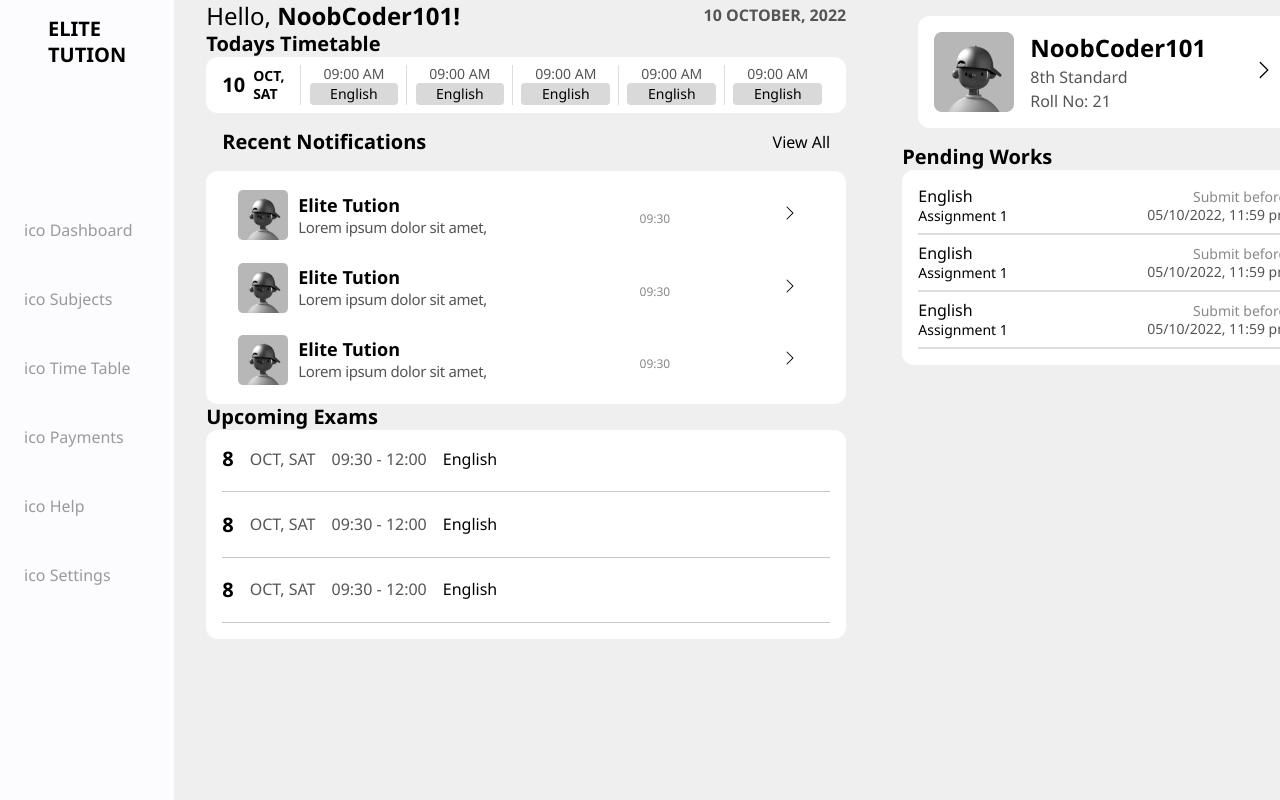
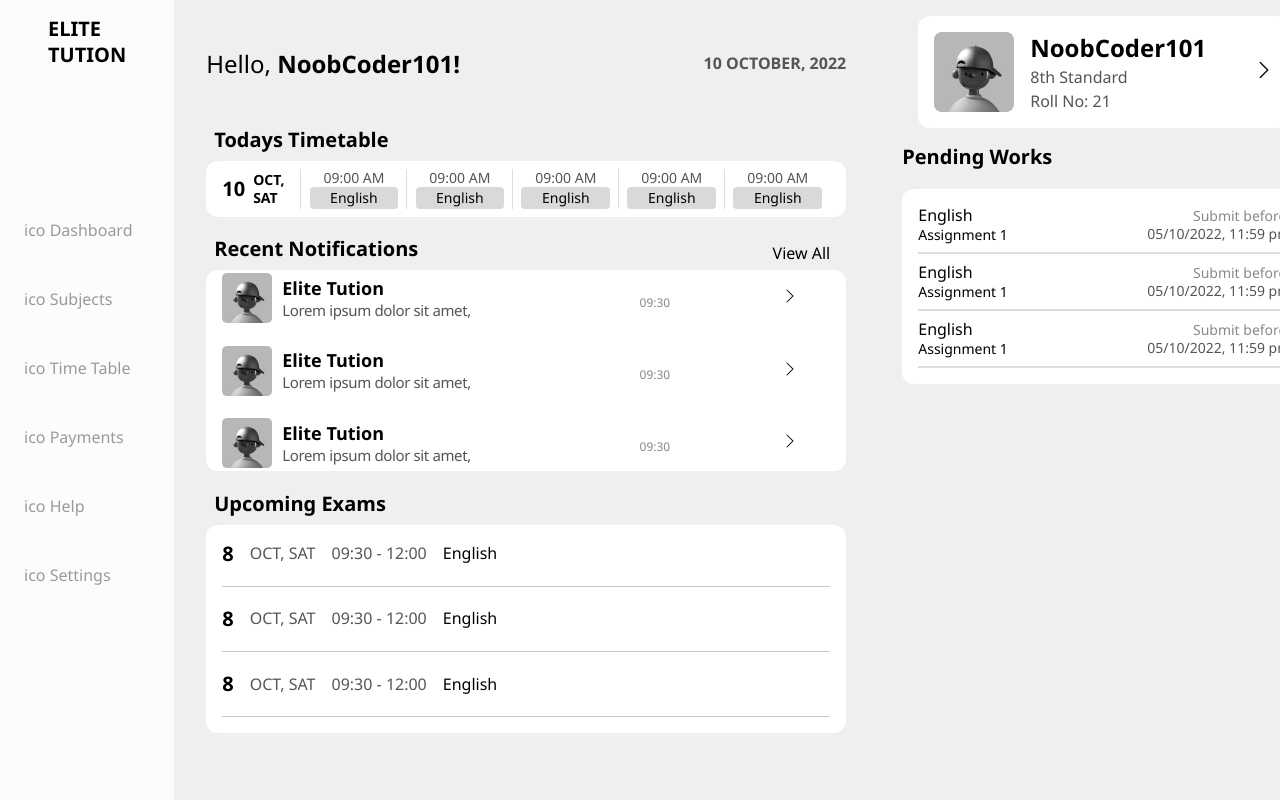
Before and after one commit to Noob-Coders-404/tutors-hub-frontend, a Next.js app: page / in a window 1280 px wide. Shown: the top 800 px of the page. Built offline with nearby package versions, Linux system fonts and the light colour scheme.

Commit message:
content-fixes

```diff
--- a/components/Layout/Home.js
+++ b/components/Layout/Home.js
@@ -23,11 +23,12 @@ const Home = () => {
               <h2>Hello, <span>NoobCoder101!</span></h2>
               <p>10 OCTOBER, 2022</p>
             </div>
-            <div className={styles.timetable}>
+            <div>
+
             <TimeTable />
-            </div>
             <Notification />
             <UpcomingExams />
+            </div>
           </div>
           <div className={styles.section2}>
             <Profile />
--- a/components/Layout/home.module.css
+++ b/components/Layout/home.module.css
@@ -9,19 +9,25 @@
     gap: 3.5rem;
     color: #000;
 }
-
+.container>div>div:nth-child(2){
+    display: flex;
+    flex-direction: column;
+    gap: 1.2rem;
+}
 .title {
     display: flex;
     width: 100%;
     justify-content: space-between;
     align-items: center;
     line-height: 31px;
+
 }
 
 .title>h2 {
     font-weight: 400;
     font-size: 24px;
     color: #000000;
+    margin: 3rem 0;
 }
 
 .title>h2>span {
--- a/components/dashboard/Notification/notification.module.css
+++ b/components/dashboard/Notification/notification.module.css
@@ -1,6 +1,4 @@
-.notification>div{
-    padding: 1rem;
-}
+
 .notification>div>span {
     font-weight: 500;
     font-size: 16px;
@@ -17,12 +15,14 @@
     display: flex;
     align-items: center;
     color: #000000;
-    margin: 0;
+    margin-bottom: .5rem;
+    margin-left: .5rem;
 }
 
 .notification>div {
     display: flex;
     justify-content: space-between;
+    padding-right: 1rem;
 }
 
 .container {
@@ -43,16 +43,19 @@
     padding: .2rem 1rem;
     position: relative;
 }
-.container>div>span{
+
+.container>div>span {
     right: 2rem;
     position: absolute;
 }
-.time{
+
+.time {
     position: absolute;
     bottom: 1rem;
     right: 10rem;
 
 }
+
 .container>div>img {
     width: 50px;
 }
@@ -93,7 +96,8 @@
     text-align: right;
     color: #888888;
 }
-.line{
+
+.line {
     display: flex;
     align-items: center;
     justify-content: center;
--- a/components/dashboard/TimeTable/timetable.module.css
+++ b/components/dashboard/TimeTable/timetable.module.css
@@ -8,6 +8,8 @@
     font-size: 20px;
     line-height: 26px;
     color: #000;
+    margin-bottom: .5rem;
+    margin-left: .5rem;
 }
 
 .container {
--- a/components/dashboard/UpcomingExams/upcomingexams.module.css
+++ b/components/dashboard/UpcomingExams/upcomingexams.module.css
@@ -7,6 +7,8 @@
     font-size: 20px;
     line-height: 26px;
     color: #000000;
+    margin-bottom: .5rem;
+    margin-left: .5rem;
 }
 
 .container {
@@ -26,14 +28,17 @@
     gap: 1rem;
     flex-wrap: wrap;
 }
-.container>div>div{
+
+.container>div>div {
     display: flex;
     gap: 1rem;
     align-items: center;
 }
-.line{
+
+.line {
     border-bottom: 1px solid rgb(199, 199, 199);
 }
+
 .container h2 {
     font-weight: 700;
     font-size: 20px;
@@ -57,18 +62,21 @@
     font-size: 16px;
     line-height: 21px;
 }
+
 @media (max-width:639px) {
-    .container>div{
+    .container>div {
         justify-content: space-between;
     }
-    .container>div>div:nth-child(1){
+
+    .container>div>div:nth-child(1) {
         flex-direction: row;
 
     }
-    .container>div>div:nth-child(2){
+
+    .container>div>div:nth-child(2) {
         flex-direction: column;
         gap: .2rem;
-    align-items: flex-start;
+        align-items: flex-start;
 
 
     }
```
